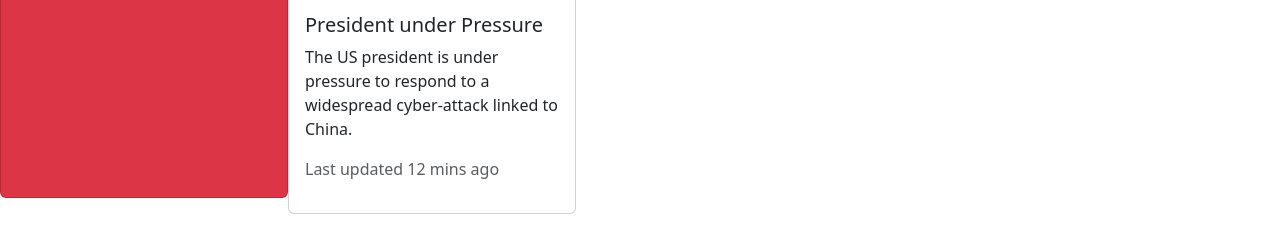
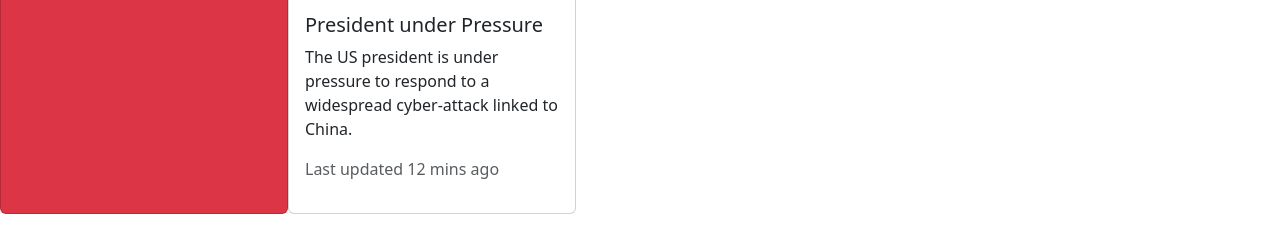
Before and after one commit to acciojob/bootstrap-card-Coder-Arm, a website: page main.html in a window 1280 px wide. Shown: the part 460-712 px from the top of the page. Drawn offline with nearby package versions, Linux system fonts and the light colour scheme.

Commit message:
created a submission

```diff
--- a/main.html
+++ b/main.html
@@ -21,7 +21,7 @@
   </div>
 </div>
 	<div class="card-deck d-flex">
-	<div class="card text-bg-danger mb-3" style="max-width: 18rem;">
+	<div class="card text-bg-danger" style="max-width: 18rem;">
   <div class="card-header">Alert</div>
   <div class="card-body">
     <h5 class="card-title">Node Dead</h5>
```
